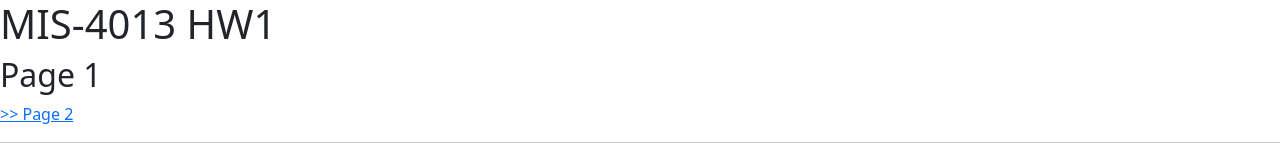
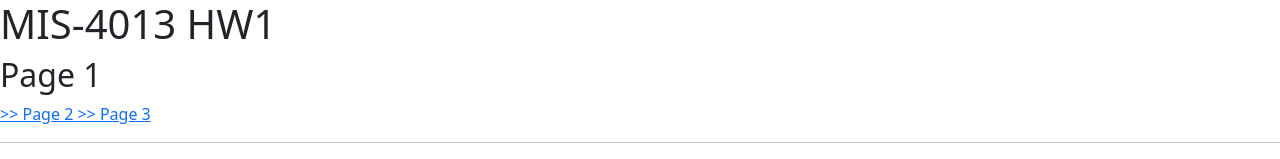
Before and after one commit to kalebtking/MIS-4013, a plain HTML site: page index.html in a window 1280 px wide. Shown: the top 159 px of the page. Drawn offline with nearby package versions, Linux system fonts and the light colour scheme.

Commit message:
Update index.html

```diff
--- a/index.html
+++ b/index.html
@@ -10,6 +10,7 @@
     <h1>MIS-4013 HW1</h1>
       <h2> Page 1 </h2>
     <a href="page2.html"> >> Page 2 </a>
+    <a href="page3.html"> >> Page 3 </a>
     <hr>
     <div class="accordion" id="accordionExample">
   <div class="accordion-item">
```
